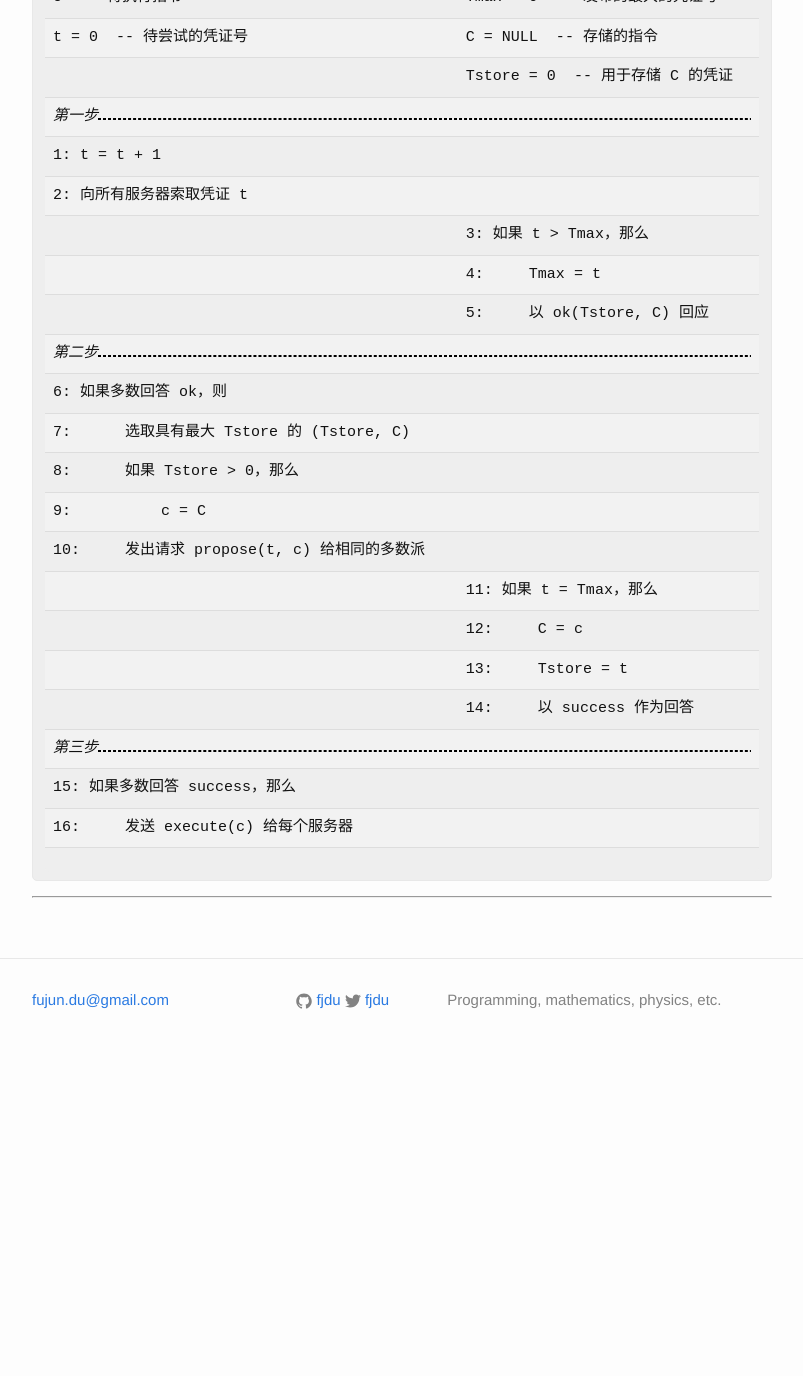
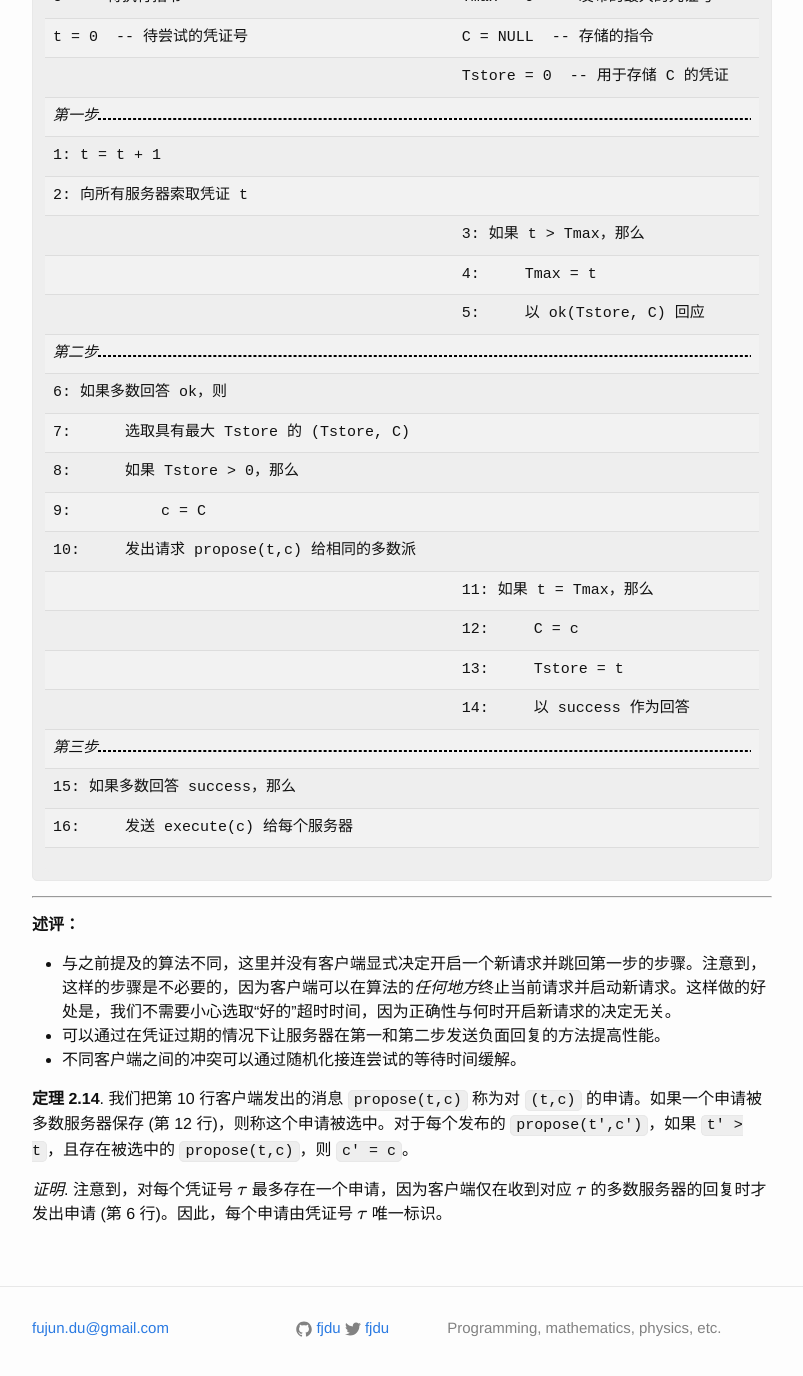
Before and after one commit to fjdu/fjdu.github.io, a Jekyll site: the page built from _posts/2016-07-22-blockchain-2.markdown, in a window 1280 px wide and 1400 px high, scrolled down 4352 px. Shown: the top 1376 px of the window, without its empty margins (238-1041 px from the left). Built offline with Jekyll 4.4.1, drawn with Linux system fonts in a browser that asks for light colours; formulas are drawn with MathJax 3; before the commit the page ends 5423 px from its top, so only the background shows below that.

Commit message:
new articles

```diff
--- a/_config.yml
+++ b/_config.yml
@@ -15,3 +15,5 @@ markdown: kramdown
 #  extensions: ["tables", "fenced_code_blocks"]
 
 excerpt_separator: ""
+
+#paginate: 20
--- a/_posts/2016-05-03-cross-entropy-loss.markdown
+++ b/_posts/2016-05-03-cross-entropy-loss.markdown
@@ -5,4 +5,4 @@ date:   2016-05-03 Tue 04:18:07
 categories: machine learning
 ---
 
-为什么要使用互熵损失函数。
+为什么要使用互熵损失函数，及其与其它损失函数的关系。
--- a/_posts/2016-06-30-blockchain-0.markdown
+++ b/_posts/2016-06-30-blockchain-0.markdown
@@ -31,13 +31,13 @@ categories: algorithm
 
 # 目录
 
-1. [引言](http://fjdu.github.io/algorithm/2016/07/21/blockchain-1.html)
+1. [引言]({% post_url 2016-07-21-blockchain-1 %})
 
     1.1 什么是分布式系统？
 
     1.2 全书概览
 
-2. [容错性与 Paxos](http://fjdu.github.io/algorithm/2016/07/22/blockchain-2.html)
+2. [容错性与 Paxos]({% post_url 2016-07-22-blockchain-2 %})
 
     2.1 客户端/服务器
 
--- a/_posts/2016-07-22-blockchain-2.markdown
+++ b/_posts/2016-07-22-blockchain-2.markdown
@@ -243,7 +243,7 @@ categories: algorithm
     <td>9:          c = C</td><td></td>
 </tr>
 <tr>
-    <td>10:     发出请求 propose(t, c) 给相同的多数派</td><td></td>
+    <td>10:     发出请求 propose(t,c) 给相同的多数派</td><td></td>
 </tr>
 <tr>
     <td></td><td>11: 如果 t = Tmax，那么</td>
@@ -271,23 +271,18 @@ categories: algorithm
 <hr>
 </p>
 
+**述评：**
+
+<ul>
+<li>与之前提及的算法不同，这里并没有客户端显式决定开启一个新请求并跳回第一步的步骤。注意到，这样的步骤是不必要的，因为客户端可以在算法的<em>任何地方</em>终止当前请求并启动新请求。这样做的好处是，我们不需要小心选取“好的”超时时间，因为正确性与何时开启新请求的决定无关。</li>
+<li>可以通过在凭证过期的情况下让服务器在第一和第二步发送负面回复的方法提高性能。</li>
+<li>不同客户端之间的冲突可以通过随机化接连尝试的等待时间缓解。</li>
+</ul>
+
 <p>
+<b>定理 2.14</b>.  我们把第 10 行客户端发出的消息 <code>propose(t,c)</code> 称为对 <code>(t,c)</code> 的申请。如果一个申请被多数服务器保存 (第 12 行)，则称这个申请被选中。对于每个发布的 <code>propose(t',c')</code>，如果 <code>t' > t</code>，且存在被选中的 <code>propose(t,c)</code>，则 <code>c' = c</code>。
 </p>
 
 <p>
+<em>证明</em>.  注意到，对每个凭证号 \(\tau\) 最多存在一个申请，因为客户端仅在收到对应 \(\tau\) 的多数服务器的回复时才发出申请 (第 6 行)。因此，每个申请由凭证号 \(\tau\) 唯一标识。
 </p>
-
-<p>
-</p>
-
-<p>
-</p>
-
-<p>
-</p>
-
-<p>
-</p>
-
-<p>
-</p>
--- a/index.html
+++ b/index.html
@@ -15,6 +15,7 @@ layout: default
           <a class="post-link" href="{{ post.url | prepend: site.baseurl }}">{{ post.title }}</a>
         </h2>
       </li>
+
     {% endfor %}
   </ul>
 
```
Also changed, not shown: _posts/2016-07-23-machine-learning-latent-dirichlet-allocation.markdown (added, +167 -0 lines), _posts/2015-04-21-sum-of-primes.markdown (deleted).
